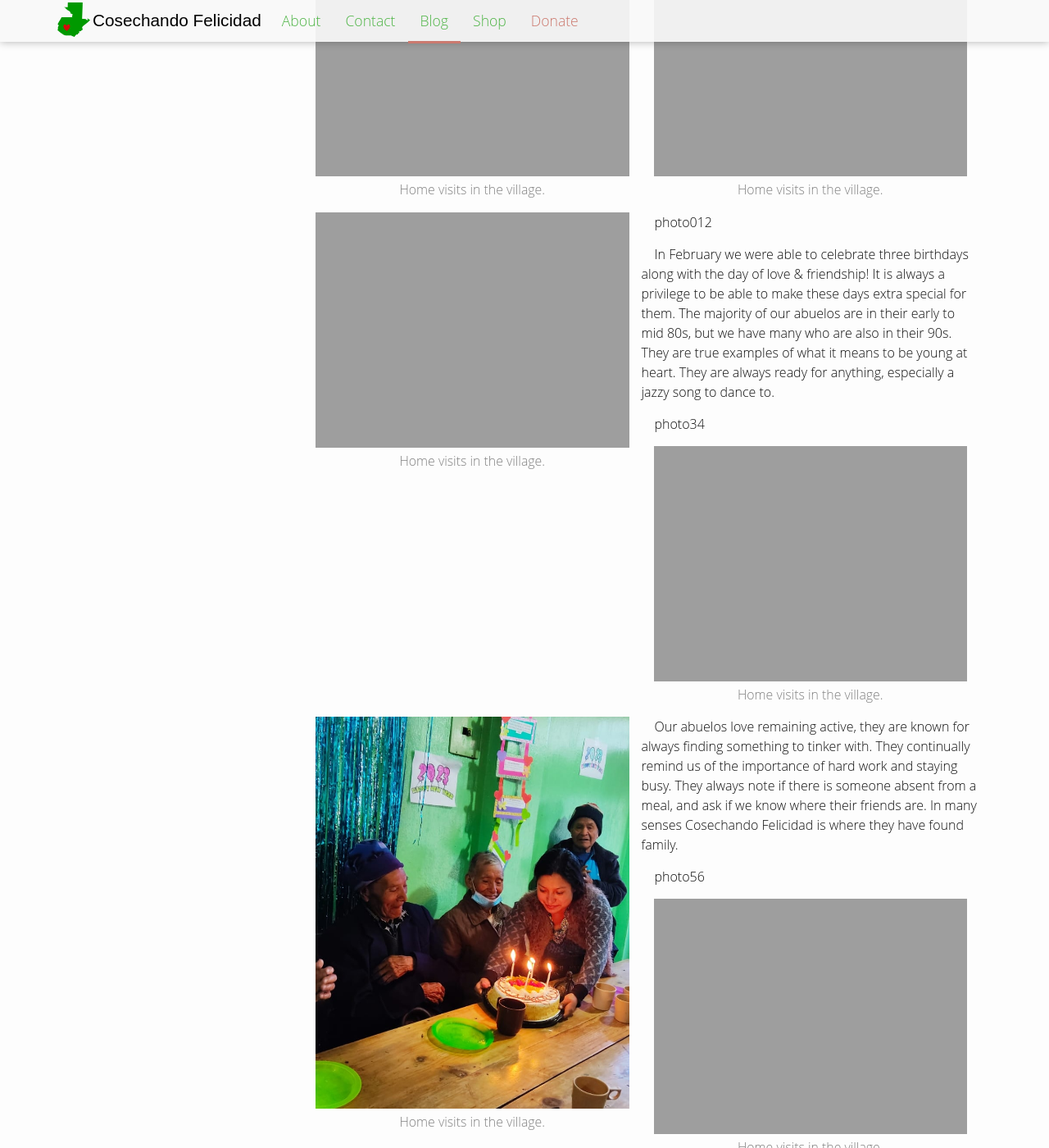
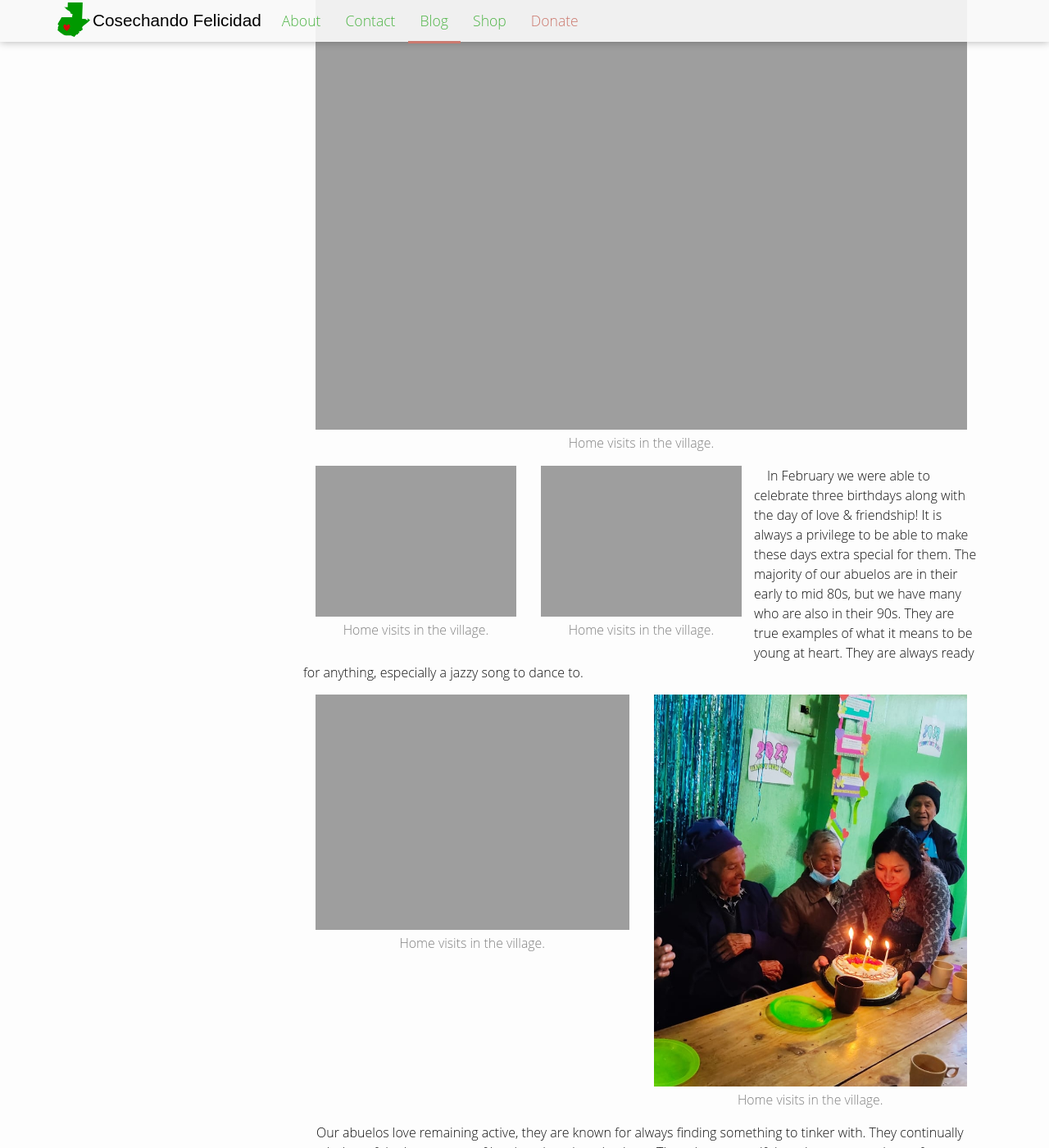
Before and after one commit to harvestinghappiness/harvestinghappiness.github.io, a Jekyll site: the page built from _posts/2023-03-09-March-Newsletter.md, in a window 1280 px wide and 1400 px high, scrolled down 520 px. Shown: the whole window at 82% size. Built offline with Jekyll 4.4.1, drawn with Linux system fonts in a browser that asks for light colours; comment, search, counter and statistics services are not loaded.

Commit message:
update to style

```diff
--- a/_posts/2023-03-09-March-Newsletter.md
+++ b/_posts/2023-03-09-March-Newsletter.md
@@ -12,29 +12,25 @@
 
 We all tend to be creatures of habit in one way or another. Prior to the pandemic, when the abuelos would come for a meal, they themselves would divide the tables by men and women. We always encouraged them to change up where they would sit, so they could visit with everyone. Now that we have reopened the dining area, we have noticed that they no longer divide the tables by men and women, nor do they sit in the same place each meal. It is so nice to see them all enjoying each other's company. The project is filled with noise and laughter again; it is music to our ears!
 
-{% include figure.html src="blog-03-09-2023/pic0.jpg" size="half" caption="Home visits in the village." %}
-{% include figure.html src="blog-03-09-2023/pic1.jpg" size="half" caption="Home visits in the village." %}
-{% include figure.html src="blog-03-09-2023/pic2.jpg" size="half" caption="Home visits in the village." %}
-photo012
+{% include figure.html src="blog-03-09-2023/pic0.jpg" size="full" caption="Home visits in the village." %}
+{% include figure.html src="blog-03-09-2023/pic1.jpg" size="third" caption="Home visits in the village." %}
+{% include figure.html src="blog-03-09-2023/pic2.jpg" size="third" caption="Home visits in the village." %}
 
 In February we were able to celebrate three birthdays along with the day of love & friendship! It is always a privilege to be able to make these days extra special for them. The majority of our abuelos are in their early to mid 80s, but we have many who are also in their 90s. They are true examples of what it means to be young at heart. They are always ready for anything, especially a jazzy song to dance to.
 
-photo34
 {% include figure.html src="blog-03-09-2023/pic3.jpg" size="half" caption="Home visits in the village." %}
 {% include figure.html src="blog-03-09-2023/pic4.jpg" size="half" caption="Home visits in the village." %}
 
 Our abuelos love remaining active, they are known for always finding something to tinker with. They continually remind us of the importance of hard work and staying busy. They always note if there is someone absent from a meal, and ask if we know where their friends are. In many senses Cosechando Felicidad is where they have found family.
 
-photo56
 {% include figure.html src="blog-03-09-2023/pic5.jpg" size="half" caption="Home visits in the village." %}
 {% include figure.html src="blog-03-09-2023/pic6.jpg" size="half" caption="Home visits in the village." %}
 
 We ask you for continued prayers for our Cosechando Felicidad, especially our abuelos as their needs become more complex. We are so grateful for your encouragement and support that allows us to continue serving here in Santa Maria de Jesus.
 
-photo789
-{% include figure.html src="blog-03-09-2023/pic7.jpg" size="half" caption="Home visits in the village." %}
-{% include figure.html src="blog-03-09-2023/pic8.jpg" size="half" caption="Home visits in the village." %}
-{% include figure.html src="blog-03-09-2023/pic9.jpg" size="half" caption="Home visits in the village." %}
+{% include figure.html src="blog-03-09-2023/pic7.jpg" size="third" caption="Home visits in the village." %}
+{% include figure.html src="blog-03-09-2023/pic8.jpg" size="third" caption="Home visits in the village." %}
+{% include figure.html src="blog-03-09-2023/pic9.jpg" size="third" caption="Home visits in the village." %}
 
 <p class="meta">
 Emily, Brennan, and the Cosechando Felicidad Family
```
